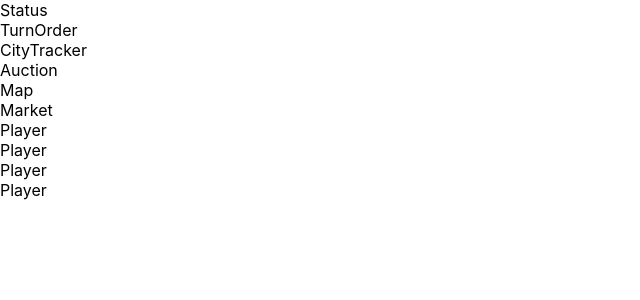
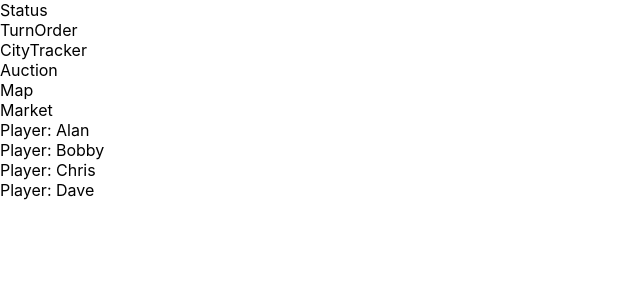
Before and after one commit to brentjohnson/powergrid, a React (Create React App) app: page / in a window 1280 px wide. Shown: the top 300 px of the page, without its empty margins (0-640 px from the left). Built offline with nearby package versions, Linux system fonts and the light colour scheme.

Commit message:
Dynamic rendering of players.

```diff
--- a/src/App.js
+++ b/src/App.js
@@ -9,7 +9,26 @@ import Player from './Player.js'
 import './App.css';
 
 class App extends React.Component {
+  constructor(props) {
+    super(props);
+    this.state = {
+      players: [
+        { name: 'Alan' },
+        { name: 'Bobby' },
+        { name: 'Chris' },
+        { name: 'Dave' },
+      ]
+    };
+  }
+
   render() {
+
+    const players = this.state.players.map(player => {
+      return (
+        <Player name={player.name}></Player>
+      );
+    });
+
     return (
       <div className="App">
         <Status></Status>
@@ -18,10 +37,7 @@ class App extends React.Component {
         <Auction></Auction>
         <Map></Map>
         <Market></Market>
-        <Player></Player>
-        <Player></Player>
-        <Player></Player>
-        <Player></Player>
+        {players}
       </div>
     );
   }
--- a/src/Player.js
+++ b/src/Player.js
@@ -4,7 +4,7 @@ class Player extends React.Component {
   render() {
     return (
       <div className="Player">
-        Player
+        Player: {this.props.name}
       </div>
     );
   }
```
